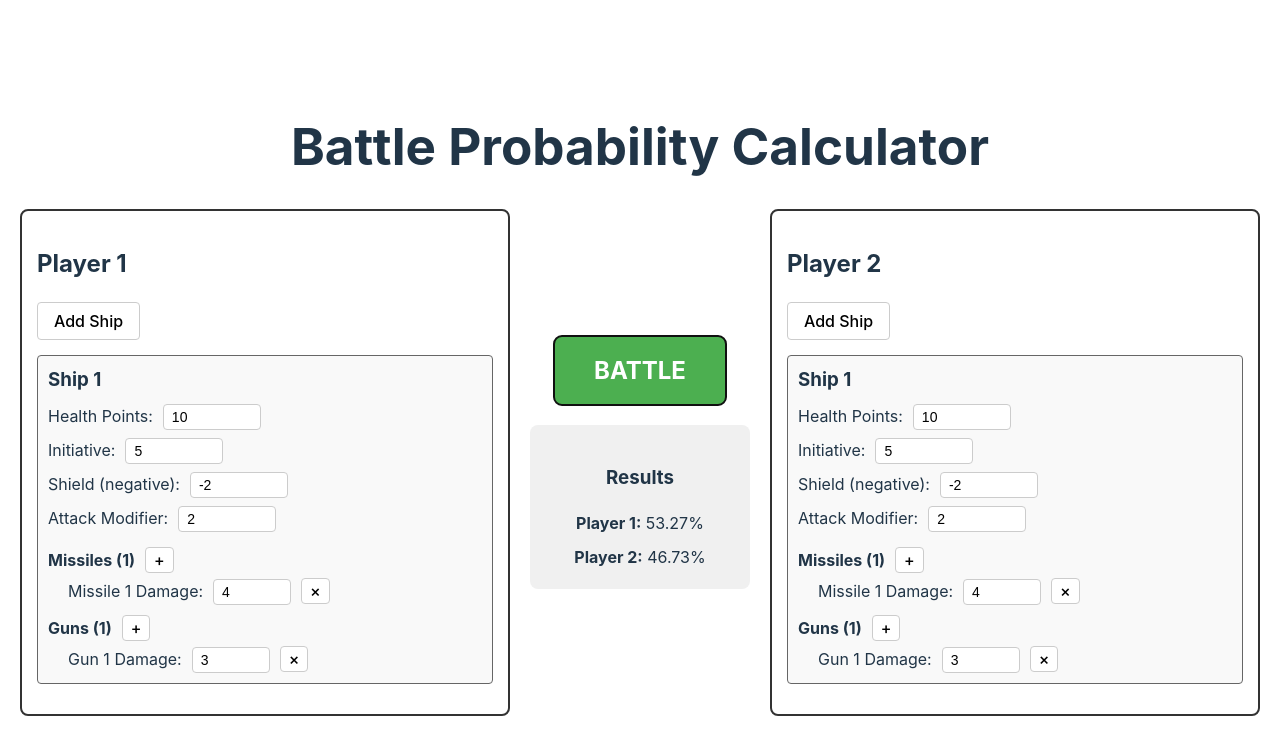
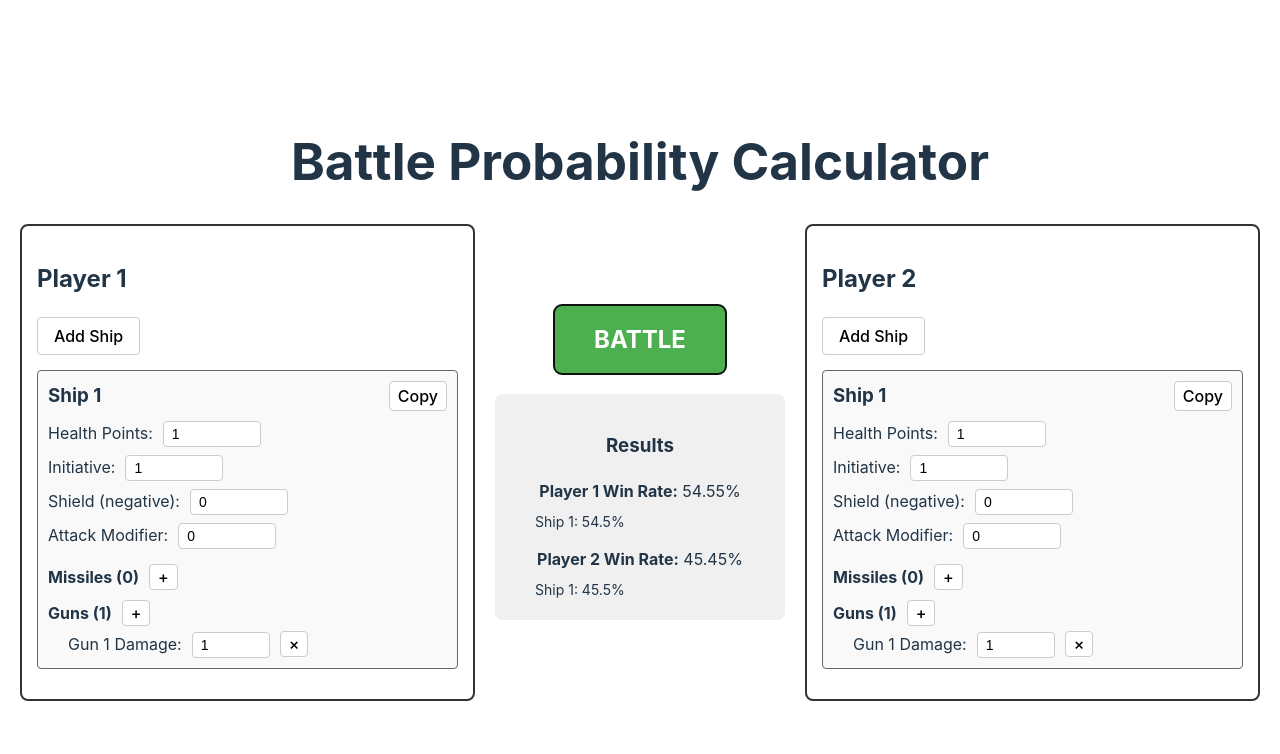
Before and after one commit to charles-izzi/eclipse-probability, a React (Vite) app: page / in a window 1280 px wide. Both pictures are taken after a click on the button "BATTLE". Shown: the top 754 px of the page. Built offline with nearby package versions, Linux system fonts and the light colour scheme.

Commit message:
ship survival rate and copy ship functionality

```diff
--- a/src/App.tsx
+++ b/src/App.tsx
@@ -22,12 +22,12 @@ function App() {
   const [player1, setPlayer1] = useState<Player>({
     ships: [
       {
-        healthPoints: 10,
-        initiative: 5,
-        shield: -2,
-        attackModifier: 2,
-        guns: [{ damage: 3 }],
-        missiles: [{ damage: 4 }],
+        healthPoints: 1,
+        initiative: 1,
+        shield: 0,
+        attackModifier: 0,
+        guns: [{ damage: 1 }],
+        missiles: [],
       },
     ],
   });
@@ -35,12 +35,12 @@ function App() {
   const [player2, setPlayer2] = useState<Player>({
     ships: [
       {
-        healthPoints: 10,
-        initiative: 5,
-        shield: -2,
-        attackModifier: 2,
-        guns: [{ damage: 3 }],
-        missiles: [{ damage: 4 }],
+        healthPoints: 1,
+        initiative: 1,
+        shield: 0,
+        attackModifier: 0,
+        guns: [{ damage: 1 }],
+        missiles: [],
       },
     ],
   });
@@ -48,16 +48,18 @@ function App() {
   const [result, setResult] = useState<{
     player1WinChance: number;
     player2WinChance: number;
+    player1ShipSurvival: number[];
+    player2ShipSurvival: number[];
   } | null>(null);
 
   const addShip = (playerNum: 1 | 2) => {
     const newShip: Ship = {
-      healthPoints: 10,
-      initiative: 5,
-      shield: -2,
-      attackModifier: 2,
-      guns: [{ damage: 3 }],
-      missiles: [{ damage: 4 }],
+      healthPoints: 1,
+      initiative: 1,
+      shield: 0,
+      attackModifier: 0,
+      guns: [{ damage: 1 }],
+      missiles: [],
     };
 
     if (playerNum === 1) {
@@ -72,6 +74,29 @@ function App() {
       setPlayer1({ ships: player1.ships.filter((_, i) => i !== shipIndex) });
     } else if (playerNum === 2 && player2.ships.length > 1) {
       setPlayer2({ ships: player2.ships.filter((_, i) => i !== shipIndex) });
+    }
+  };
+
+  const copyShip = (playerNum: 1 | 2, shipIndex: number) => {
+    const player = playerNum === 1 ? player1 : player2;
+    const shipToCopy = player.ships[shipIndex];
+
+    // Deep copy the ship with all its weapons
+    const copiedShip: Ship = {
+      healthPoints: shipToCopy.healthPoints,
+      initiative: shipToCopy.initiative,
+      shield: shipToCopy.shield,
+      attackModifier: shipToCopy.attackModifier,
+      guns: shipToCopy.guns.map((gun) => ({ damage: gun.damage })),
+      missiles: shipToCopy.missiles.map((missile) => ({
+        damage: missile.damage,
+      })),
+    };
+
+    if (playerNum === 1) {
+      setPlayer1({ ships: [...player1.ships, copiedShip] });
+    } else {
+      setPlayer2({ ships: [...player2.ships, copiedShip] });
     }
   };
 
@@ -102,7 +127,7 @@ function App() {
     const updatePlayer = (player: Player) => ({
       ships: player.ships.map((ship, i) =>
         i === shipIndex
-          ? { ...ship, [weaponType]: [...ship[weaponType], { damage: 3 }] }
+          ? { ...ship, [weaponType]: [...ship[weaponType], { damage: 1 }] }
           : ship
       ),
     });
@@ -188,6 +213,7 @@ function App() {
           playerNum={1}
           onAddShip={() => addShip(1)}
           onRemoveShip={(shipIndex) => removeShip(1, shipIndex)}
+          onCopyShip={(shipIndex) => copyShip(1, shipIndex)}
           onUpdateShip={(shipIndex, field, value) =>
             updateShip(1, shipIndex, field, value)
           }
@@ -235,18 +261,51 @@ function App() {
                 padding: "20px",
                 backgroundColor: "#f0f0f0",
                 borderRadius: "8px",
-                minWidth: "180px",
+                minWidth: "250px",
+                maxWidth: "400px",
               }}
             >
               <h3>Results</h3>
               <div style={{ marginTop: "10px" }}>
-                <strong>Player 1:</strong>{" "}
+                <strong>Player 1 Win Rate:</strong>{" "}
                 {(result.player1WinChance * 100).toFixed(2)}%
               </div>
-              <div style={{ marginTop: "10px" }}>
-                <strong>Player 2:</strong>{" "}
+              {result.player1ShipSurvival.length > 0 && (
+                <div
+                  style={{
+                    marginTop: "8px",
+                    fontSize: "14px",
+                    textAlign: "left",
+                    marginLeft: "20px",
+                  }}
+                >
+                  {result.player1ShipSurvival.map((survival, idx) => (
+                    <div key={idx} style={{ marginTop: "4px" }}>
+                      Ship {idx + 1}: {(survival * 100).toFixed(1)}%
+                    </div>
+                  ))}
+                </div>
+              )}
+              <div style={{ marginTop: "15px" }}>
+                <strong>Player 2 Win Rate:</strong>{" "}
                 {(result.player2WinChance * 100).toFixed(2)}%
               </div>
+              {result.player2ShipSurvival.length > 0 && (
+                <div
+                  style={{
+                    marginTop: "8px",
+                    fontSize: "14px",
+                    textAlign: "left",
+                    marginLeft: "20px",
+                  }}
+                >
+                  {result.player2ShipSurvival.map((survival, idx) => (
+                    <div key={idx} style={{ marginTop: "4px" }}>
+                      Ship {idx + 1}: {(survival * 100).toFixed(1)}%
+                    </div>
+                  ))}
+                </div>
+              )}
             </div>
           )}
         </div>
@@ -256,6 +315,7 @@ function App() {
           playerNum={2}
           onAddShip={() => addShip(2)}
           onRemoveShip={(shipIndex) => removeShip(2, shipIndex)}
+          onCopyShip={(shipIndex) => copyShip(2, shipIndex)}
           onUpdateShip={(shipIndex, field, value) =>
             updateShip(2, shipIndex, field, value)
           }
@@ -279,6 +339,7 @@ interface PlayerConfigProps {
   playerNum: number;
   onAddShip: () => void;
   onRemoveShip: (shipIndex: number) => void;
+  onCopyShip: (shipIndex: number) => void;
   onUpdateShip: (shipIndex: number, field: keyof Ship, value: number) => void;
   onAddWeapon: (shipIndex: number, weaponType: "guns" | "missiles") => void;
   onRemoveWeapon: (
@@ -299,6 +360,7 @@ function PlayerConfig({
   playerNum,
   onAddShip,
   onRemoveShip,
+  onCopyShip,
   onUpdateShip,
   onAddWeapon,
   onRemoveWeapon,
@@ -341,14 +403,22 @@ function PlayerConfig({
             }}
           >
             <h3 style={{ margin: 0 }}>Ship {shipIndex + 1}</h3>
-            {player.ships.length > 1 && (
+            <div style={{ display: "flex", gap: "8px" }}>
               <button
-                onClick={() => onRemoveShip(shipIndex)}
+                onClick={() => onCopyShip(shipIndex)}
                 style={{ padding: "4px 8px", cursor: "pointer" }}
               >
-                Remove
+                Copy
               </button>
-            )}
+              {player.ships.length > 1 && (
+                <button
+                  onClick={() => onRemoveShip(shipIndex)}
+                  style={{ padding: "4px 8px", cursor: "pointer" }}
+                >
+                  Remove
+                </button>
+              )}
+            </div>
           </div>
 
           <div style={{ display: "grid", gap: "8px" }}>
@@ -529,7 +599,12 @@ interface BattleState {
 function simulateBattle(
   player1: Player,
   player2: Player
-): { player1WinChance: number; player2WinChance: number } {
+): {
+  player1WinChance: number;
+  player2WinChance: number;
+  player1ShipSurvival: number[];
+  player2ShipSurvival: number[];
+} {
   const initialState: BattleState = {
     p1Ships: player1.ships.map((s) => s.healthPoints),
     p2Ships: player2.ships.map((s) => s.healthPoints),
@@ -539,6 +614,8 @@ function simulateBattle(
   let states: BattleState[] = [initialState];
   let player1Wins = 0;
   let player2Wins = 0;
+  const player1ShipSurvival: number[] = new Array(player1.ships.length).fill(0);
+  const player2ShipSurvival: number[] = new Array(player2.ships.length).fill(0);
 
   // Limit iterations to prevent infinite loops
   const maxRounds = 100;
@@ -562,11 +639,23 @@ function simulateBattle(
 
       if (!p1Alive) {
         player2Wins += state.probability;
+        // Track which player 2 ships survived
+        state.p2Ships.forEach((hp, idx) => {
+          if (hp > 0) {
+            player2ShipSurvival[idx] += state.probability;
+          }
+        });
         continue;
       }
 
       if (!p2Alive) {
         player1Wins += state.probability;
+        // Track which player 1 ships survived
+        state.p1Ships.forEach((hp, idx) => {
+          if (hp > 0) {
+            player1ShipSurvival[idx] += state.probability;
+          }
+        });
         continue;
       }
 
@@ -599,6 +688,8 @@ function simulateBattle(
   return {
     player1WinChance: player1Wins,
     player2WinChance: player2Wins,
+    player1ShipSurvival,
+    player2ShipSurvival,
   };
 }
 
```
